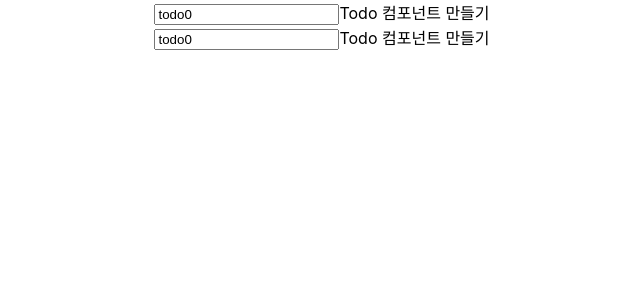
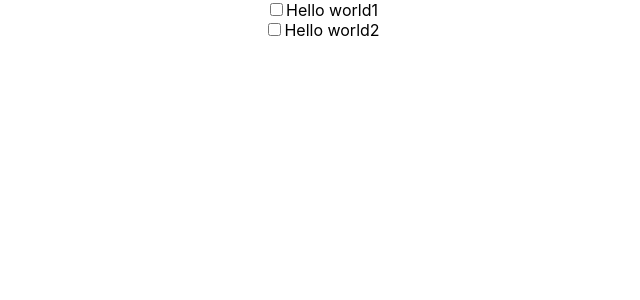
Before and after one commit to holic158/todo-react-app, a React (Create React App) app: page / in a window 1280 px wide. Shown: the top 300 px of the page, without its empty margins (318-958 px from the left). Built offline with nearby package versions, Linux system fonts and the light colour scheme.

Commit message:
material, icon 라이브러리 추가

```diff
--- a/package.json
+++ b/package.json
@@ -3,6 +3,10 @@
     "version": "0.1.0",
     "private": true,
     "dependencies": {
+        "@emotion/react": "^11.9.0",
+        "@emotion/styled": "^11.8.1",
+        "@mui/icons-material": "^5.6.0",
+        "@mui/material": "^5.6.0",
         "@testing-library/jest-dom": "^5.11.9",
         "@testing-library/react": "^11.2.5",
         "@testing-library/user-event": "^12.8.1",
--- a/src/App.js
+++ b/src/App.js
@@ -1,11 +1,27 @@
 import './App.css';
 import Todo from './Todo';
+import React, { useState } from "react"
 
 function App() {
+  const [items, setItem] = useState([
+    {
+      id: "0",
+      title: "Hello world1",
+      done: true
+    },
+    {
+      id: "1",
+      title: "Hello world2",
+      done: true
+    }
+  ]);
+
+  let todoItems =
+    items.length > 0 && items.map((item) => <Todo item={item} key={item.id} />);
+
   return (
     <div className="App">
-      <Todo />
-      <Todo />
+      {todoItems}
     </div>
   );
 }
--- a/src/Todo.js
+++ b/src/Todo.js
@@ -1,11 +1,18 @@
 
-import React from "react";
+import React, { useState} from "react";
 
-const Todo = () => {
+const Todo = (props) => {
+    const [item, setItem] = useState(props.item);
+
     return (
         <div ClassName="Todo">
-            <input tpye="checkbox" id="todo0" name="todo0" value="todo0" />
-            <label for="todo0">Todo 컴포넌트 만들기</label>
+            <input
+                type="checkbox"
+                id={item.id}
+                name={item.id}
+                value={item.done}
+            />
+            <label id={item.id}>{item.title}</label>
         </div>
     )
 }
```
Also changed, not shown: 1 other file (tests, documents, lock files or other folders).
